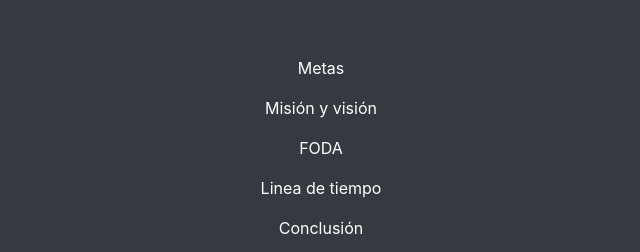
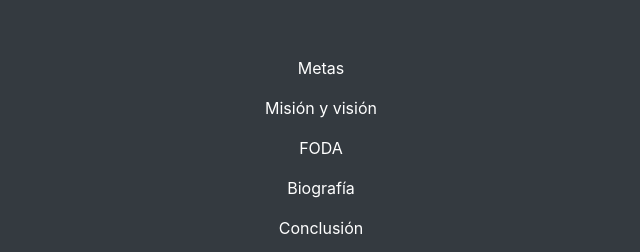
Before and after one commit to PabloMelendez1/SEMINARIO., a plain HTML site: page Metas.html in a window 1280 px wide. Both pictures are taken after a click on the button "Toggle navigation". Shown: the top 252 px of the page, 319-959 px from the left. Drawn offline with nearby package versions, Linux system fonts and the light colour scheme.

Commit message:
Update Metas.html

```diff
--- a/Metas.html
+++ b/Metas.html
@@ -29,7 +29,7 @@
               <a class="nav-link" href="FODA.html">FODA <span class="sr-only">(current)</span></a>
             </li>
                     <li class="nav-item active">
-              <a class="nav-link" href="LINEADT.html">Linea de tiempo <span class="sr-only">(current)</span></a>
+              <a class="nav-link" href="LINEADT.html">Biografía <span class="sr-only">(current)</span></a>
             </li>
             <li class="nav-item active">
               <a class="nav-link" href="conclusion.html">Conclusión <span class="sr-only">(current)</span></a>
```
